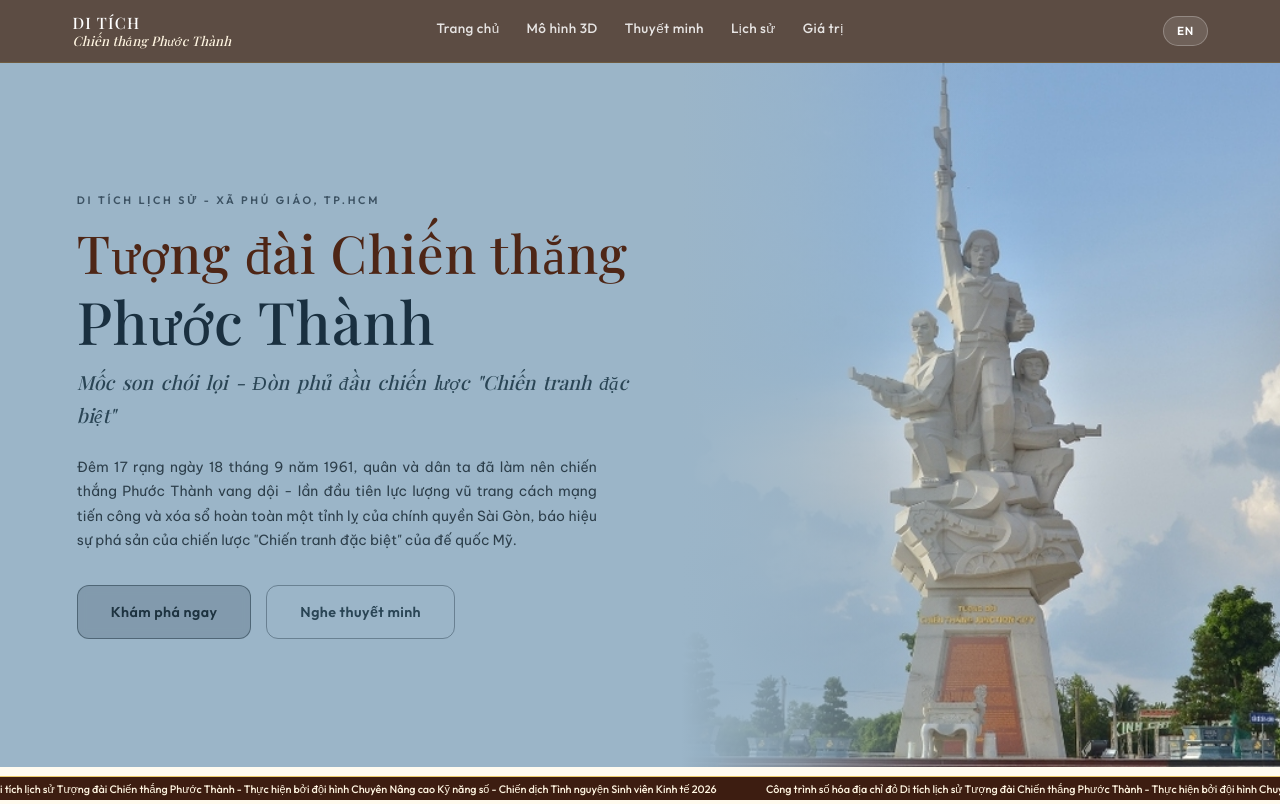
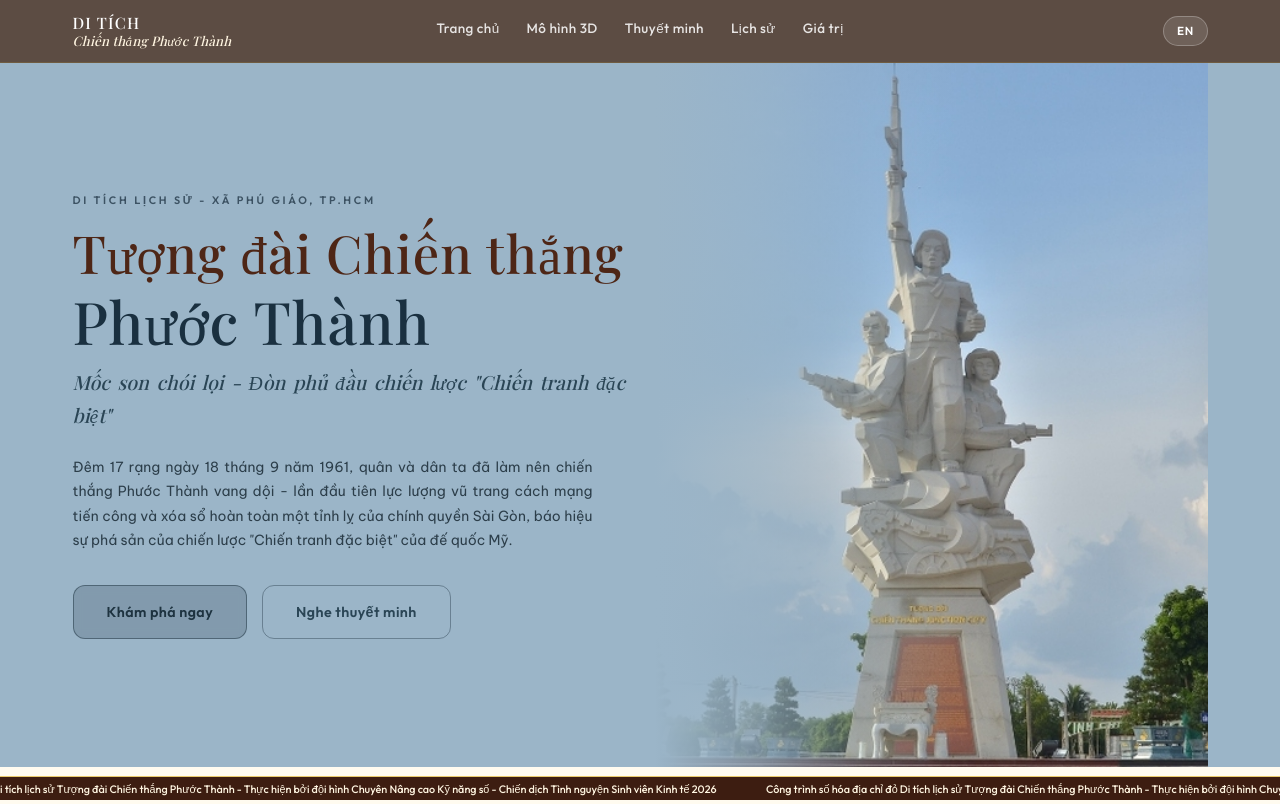
Before and after one commit to haydennmghuy/Cong-trinh_Dai-chien-thang, a website: page index.html in a window 1280 px wide. Shown: the top 804 px of the page. Drawn offline with nearby package versions, Linux system fonts and the light colour scheme; some packages are replaced by stand-ins of ours; a script that the page names is missing; a web font is replaced by a local one.

Commit message:
style: constrain hero to max-width 1180px to align with other sections

```diff
--- a/index.html
+++ b/index.html
@@ -6,7 +6,7 @@
 <title>Tượng đài Chiến thắng Phước Thành | Di tích lịch sử</title>
 <meta name="description" content="Tượng đài Chiến thắng Phước Thành - Đòn phủ đầu chiến lược Chiến tranh đặc biệt của Mỹ ngụy. Xã Phú Giáo, TP.HCM.">
 <link href="https://fonts.googleapis.com/css2?family=Be+Vietnam+Pro:wght@300;400;500;600;700;800&family=Outfit:wght@400;500;600;700;800&family=Playfair+Display:ital,wght@0,500;0,600;0,700;1,400&family=Space+Mono:wght@400;700&display=swap" rel="stylesheet">
-<link rel="stylesheet" href="styles.css?v=1783531053418">
+<link rel="stylesheet" href="styles.css?v=1783531105903">
 <!-- Google model-viewer for 3D GLB -->
 <script type="module" src="https://ajax.googleapis.com/ajax/libs/model-viewer/3.5.0/model-viewer.min.js"></script>
 </head>
--- a/styles.css
+++ b/styles.css
@@ -310,19 +310,20 @@ h3 {
 .hero-inner {
   position: relative;
   z-index: 1;
-  max-width: none;
-  margin: 0;
-  padding: 0;
+  max-width: 1180px;
+  margin: 0 auto;
+  padding: 0 1.5rem;
   min-height: inherit;
   display: grid;
   grid-template-columns: 1fr 1fr; /* Two equal columns */
   align-items: stretch;
+  gap: 2rem;
 }
 
 .hero-copy {
   width: 100%;
   max-width: none;
-  padding: 7rem 3.5rem 7rem 6vw;
+  padding: 6rem 0;
   display: flex;
   flex-direction: column;
   justify-content: center;
```
